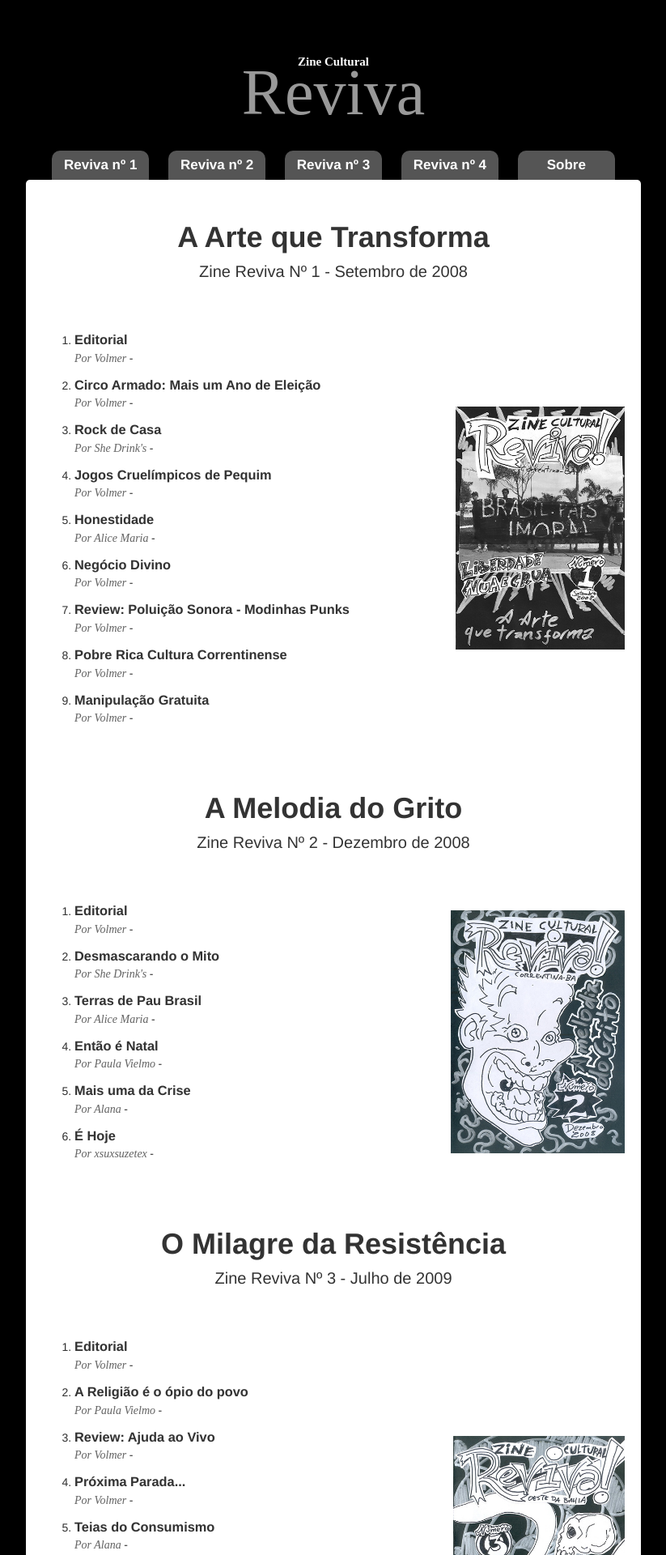
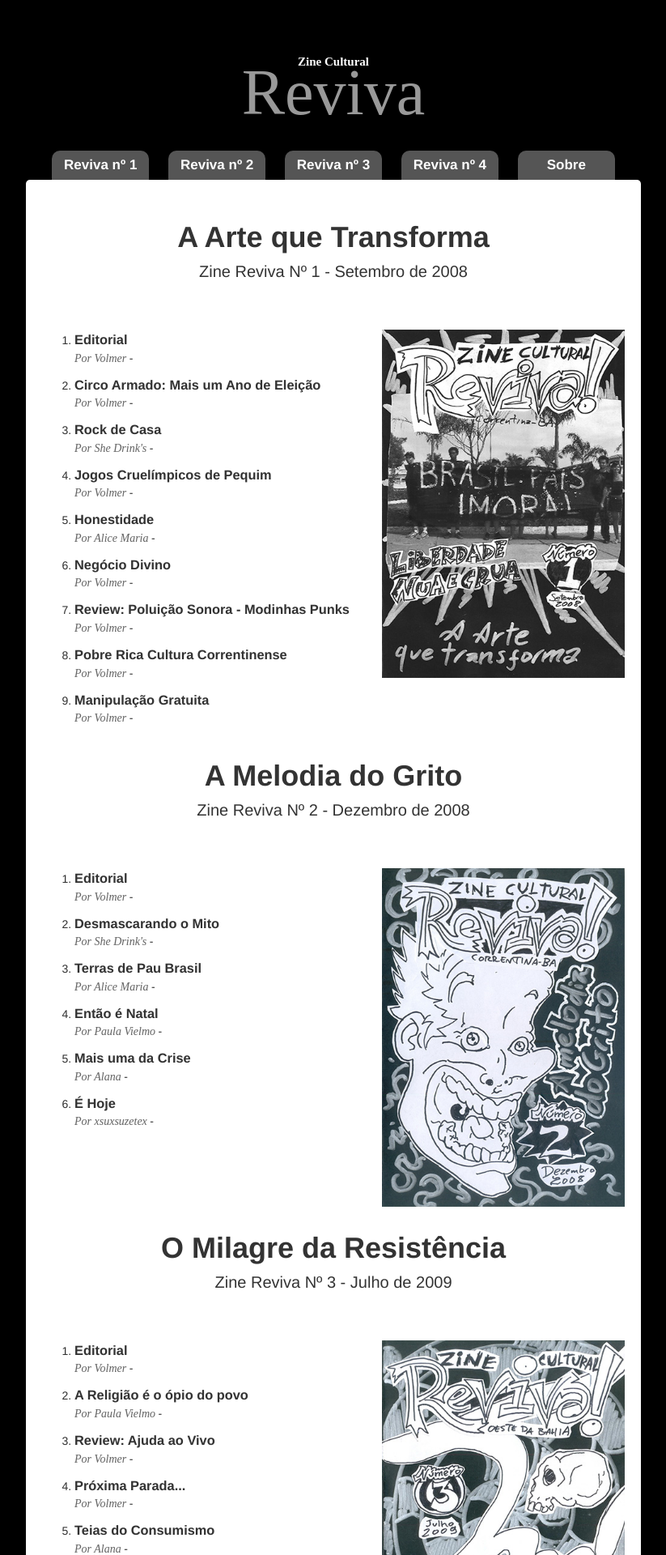
Before and after one commit to volmer/reviva, a Jekyll site: the page built from index.html, in a window 1280 px wide. Shown: the top 1920 px of the page at 81% size, without its empty margins (228-1051 px from the left). Built offline with Jekyll 4.4.1, drawn with Linux system fonts in a browser that asks for light colours; some web fonts are replaced; comment, search, counter and statistics services are not loaded.

Commit message:
Set images for issues

```diff
--- a/_includes/issue.html
+++ b/_includes/issue.html
@@ -7,7 +7,10 @@
     Zine Reviva Nº {{ include.number }} - {{ site.data.issues[include.number].release }}
   </h2>
 
-  <ol class="posts" style="background-image: url('/images/{{ include.number }}/cover.jpg')">
+  <div class="clearfix">
+    <img src="/images/{{ include.number }}/cover.jpg" alt="{{ site.data.issues[include.number].title }}" />
+
+    <ol class="posts">
       {% for post in site.categories[include.number] reversed %}
         <li class="post">
           <h3><a href="{{ post.url }}">{{ post.title }}</a></h3>
@@ -20,3 +23,4 @@
       {% endfor %}
     </ol>
   </div>
+</div>
--- a/_layouts/default.html
+++ b/_layouts/default.html
@@ -30,6 +30,12 @@
       <meta property="og:title" content="{{ site.data.issues[page.number].title }}" />
     {% else %}
       <meta property="og:title" content="{{ site.title }}" />
+    {% endif %}
+
+    {% if page.image %}
+      <meta property="og:image" content="{{ page.image }}" />
+    {% elsif page.number %}
+      <meta property="og:image" content="{{ site.url }}/images/{{ page.number }}/cover.jpg" />
     {% endif %}
 
     {% if page.author %}
--- a/css/main.css
+++ b/css/main.css
@@ -256,12 +256,13 @@ footer a:hover {
   font-size: 20px;
 }
 
-.issue ol {
-  background-repeat: no-repeat;
-  background-position: center right;
-  background-size: auto 300px;
-  min-height: 300px;
-  margin-bottom: 80px;
+.issue {
+  margin-bottom: 20px;
+}
+
+.issue img {
+  float: right;
+  width: 300px;
 }
 
 /* INDEX */
@@ -278,3 +279,14 @@ footer a:hover {
 .comments-count {
   font-size: 11px;
 }
+
+.clearfix:before {
+  content: " ";
+  display: table;
+}
+
+.clearfix:after {
+  content: " ";
+  display: table;
+  clear: both;
+}
```
Lines whose indentation alone changed are shown as unchanged.
